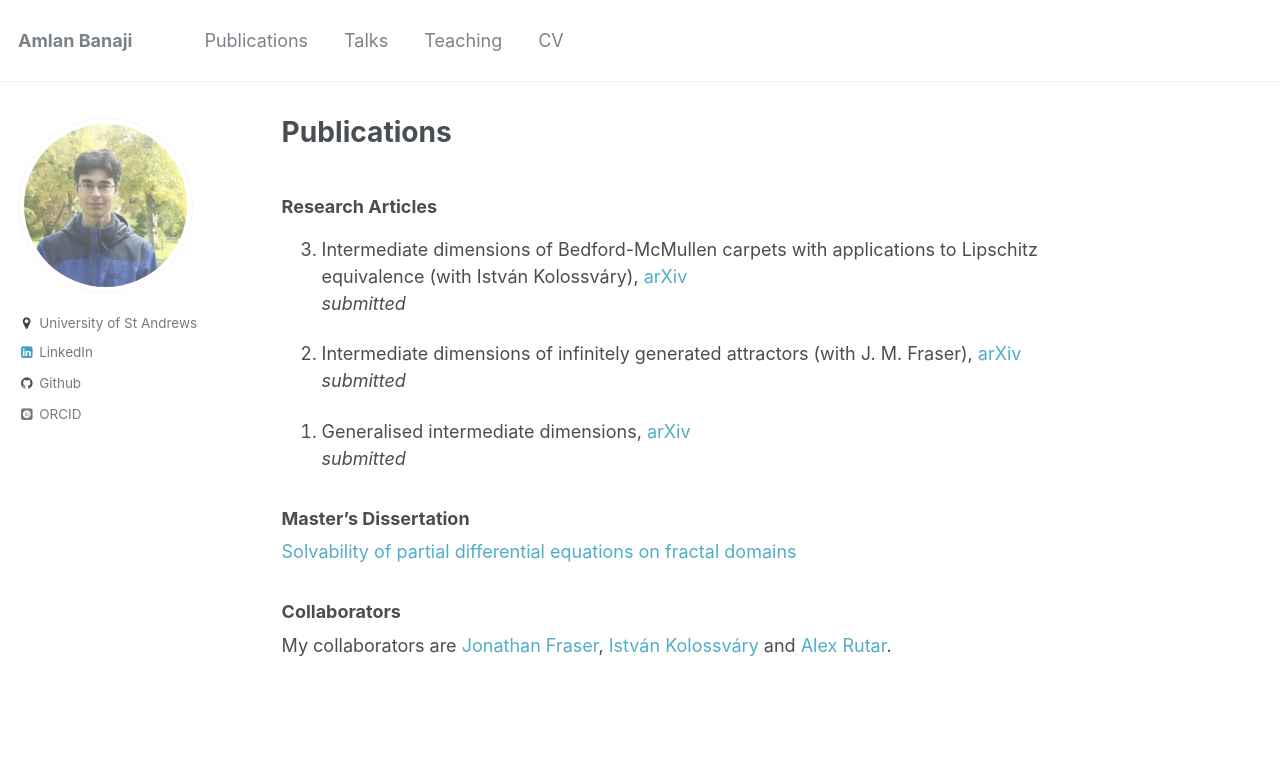
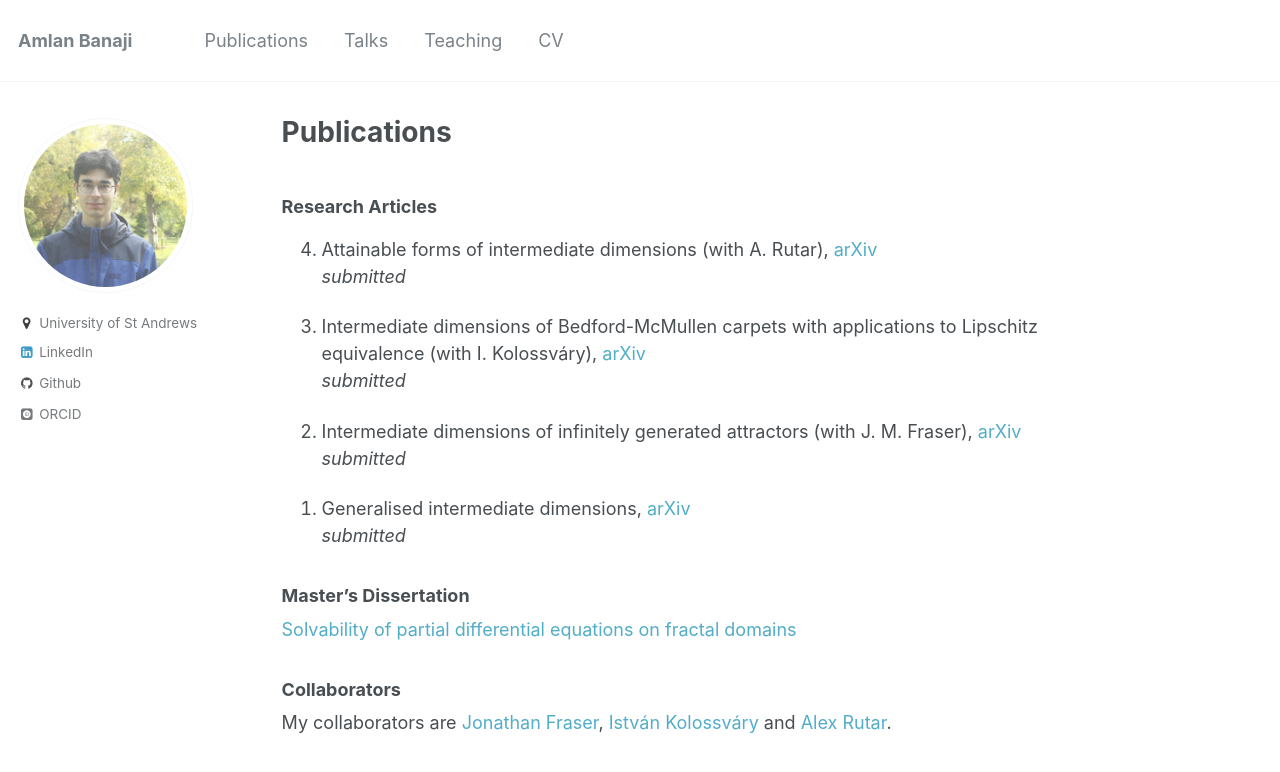
Before and after one commit to amlan-banaji/amlan-banaji.github.io, a Jekyll site: the page built from _pages/publications.md, in a window 1280 px wide. Shown: the top 772 px of the page. Built offline with Jekyll 4.4.1, drawn with Linux system fonts in a browser that asks for light colours; some web fonts are replaced.

Commit message:
moran paper

```diff
--- a/_pages/publications.md
+++ b/_pages/publications.md
@@ -6,7 +6,10 @@ author_profile: true
 
 ### Research Articles
 
-3. Intermediate dimensions of Bedford-McMullen carpets with applications to Lipschitz equivalence (with István Kolossváry), [arXiv](https://arxiv.org/abs/2111.05625)
+4. Attainable forms of intermediate dimensions (with A. Rutar), [arXiv](https://arxiv.org/abs/2111.14678)
+*submitted*
+
+3. Intermediate dimensions of Bedford-McMullen carpets with applications to Lipschitz equivalence (with I. Kolossváry), [arXiv](https://arxiv.org/abs/2111.05625)
 *submitted*
 
 2. Intermediate dimensions of infinitely generated attractors (with J. M. Fraser), [arXiv](https://arxiv.org/abs/2104.15133)
```
